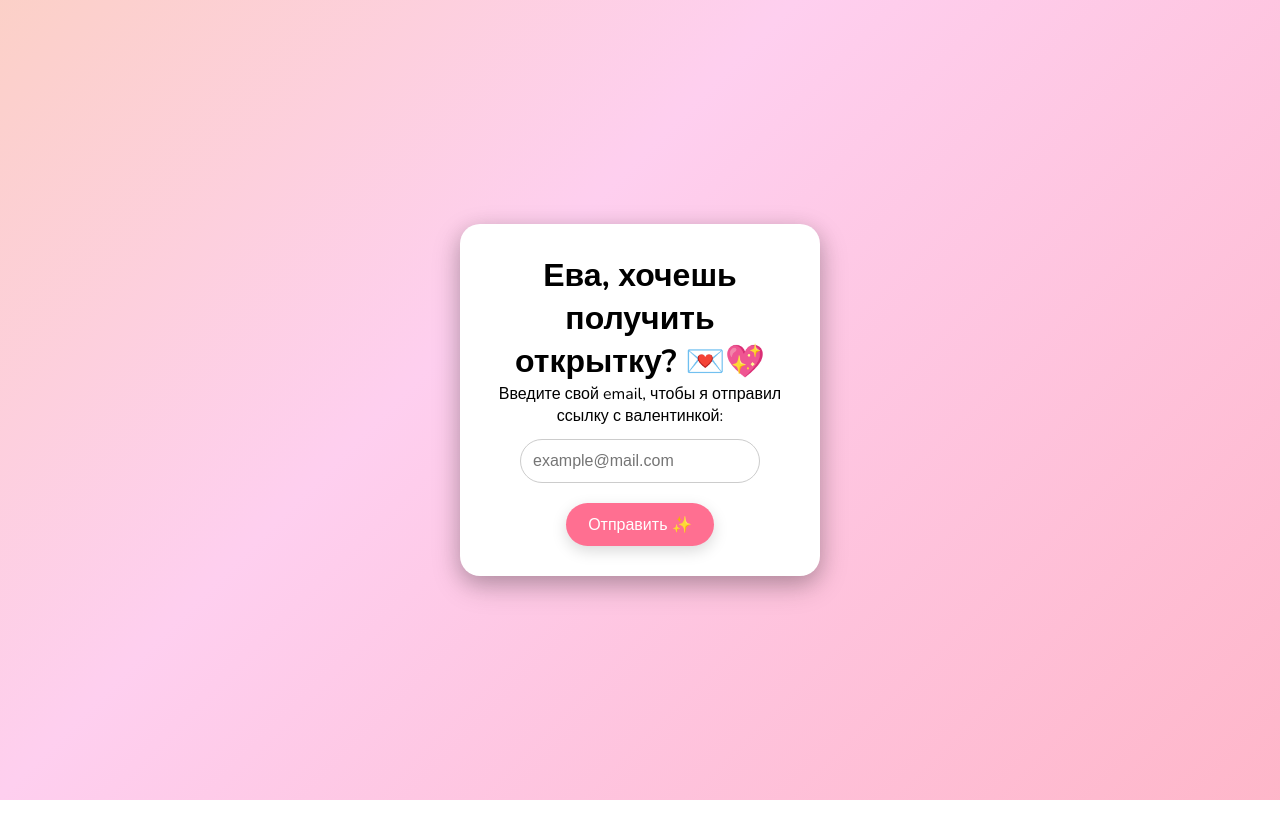
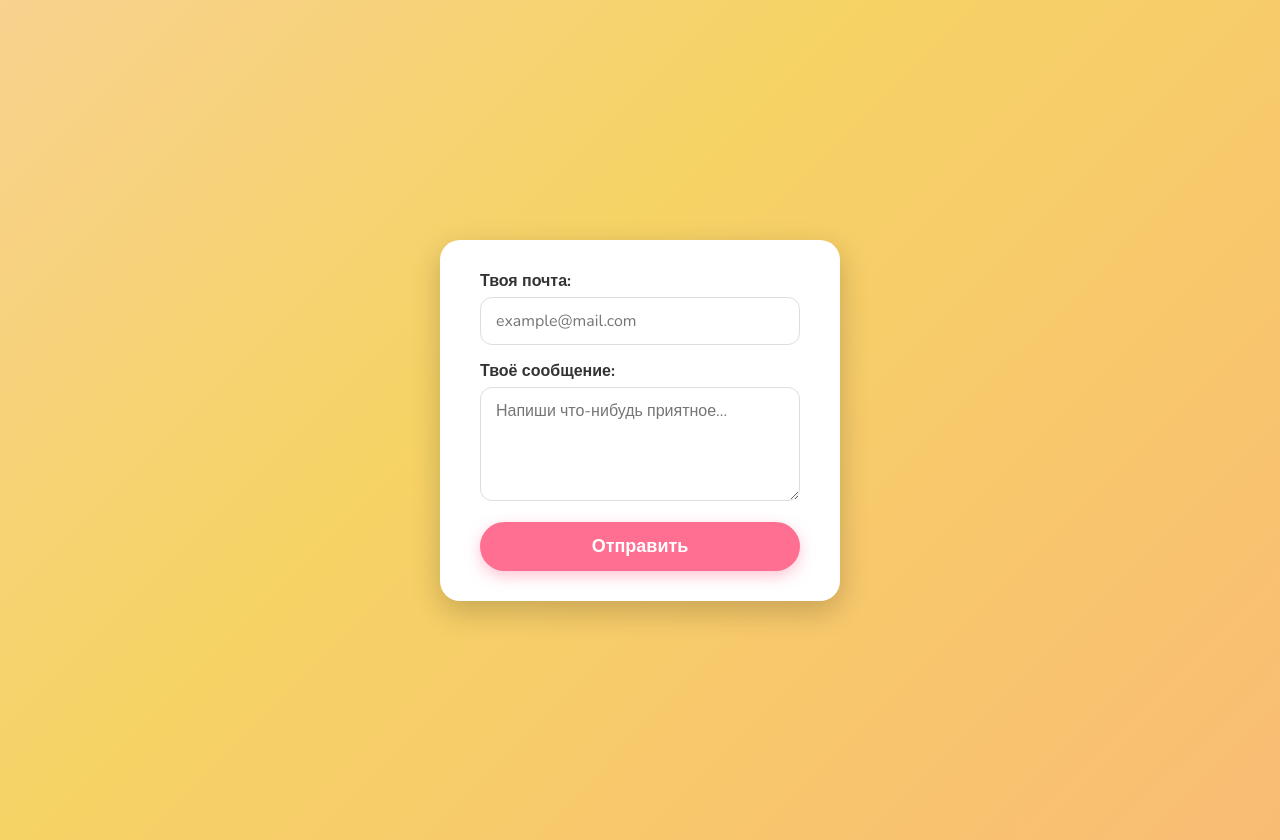
Before and after one commit to Apshubershe/mail, a plain HTML site: page index.html in a window 1280 px wide. Before the commit the page ends 800 px from the top, so only its background shows below. Drawn offline with nearby package versions, Linux system fonts and the light colour scheme.

Commit message:
Update index.html

```diff
--- a/index.html
+++ b/index.html
@@ -1,32 +1,92 @@
 <!DOCTYPE html>
 <html lang="ru">
 <head>
-<meta charset="UTF-8">
-<title>Отправь открытку 💌</title>
+  <meta charset="UTF-8" />
+  <title>Отправь открытку 💌</title>
 
-<!-- Шрифт -->
-<link rel="preconnect" href="https://fonts.googleapis.com">
-<link rel="preconnect" href="https://fonts.gstatic.com" crossorigin>
-<link href="https://fonts.googleapis.com/css2?family=Nunito:wght@400;700&display=swap" rel="stylesheet">
+  <link rel="preconnect" href="https://fonts.googleapis.com" />
+  <link rel="preconnect" href="https://fonts.gstatic.com" crossorigin />
+  <link href="https://fonts.googleapis.com/css2?family=Nunito:wght@400;700&display=swap" rel="stylesheet" />
 
-<link rel="stylesheet" href="style.css">
+  <style>
+    body {
+      margin: 0;
+      font-family: 'Nunito', sans-serif;
+      min-height: 100vh;
+      background: linear-gradient(135deg, #ff9a9e, #fecfef, #f6d365, #fda085);
+      background-size: 400% 400%;
+      animation: gradientBG 15s ease infinite;
+      display: flex;
+      justify-content: center;
+      align-items: center;
+      padding: 20px;
+    }
+    @keyframes gradientBG {
+      0% {background-position: 0% 50%;}
+      50% {background-position: 100% 50%;}
+      100% {background-position: 0% 50%;}
+    }
+    form {
+      background: white;
+      padding: 30px 40px;
+      border-radius: 20px;
+      box-shadow: 0 10px 30px rgba(0,0,0,0.2);
+      max-width: 400px;
+      width: 100%;
+      box-sizing: border-box;
+    }
+    label {
+      display: block;
+      margin-bottom: 15px;
+      font-weight: 600;
+      color: #333;
+    }
+    input[type="email"], textarea {
+      width: 100%;
+      padding: 12px 15px;
+      border: 1px solid #ddd;
+      border-radius: 12px;
+      font-size: 16px;
+      font-family: 'Nunito', sans-serif;
+      resize: vertical;
+      box-sizing: border-box;
+      margin-top: 5px;
+      transition: border-color 0.3s;
+    }
+    input[type="email"]:focus, textarea:focus {
+      outline: none;
+      border-color: #ff6f91;
+      box-shadow: 0 0 8px rgba(255,111,145,0.5);
+    }
+    button {
+      width: 100%;
+      background: #ff6f91;
+      color: white;
+      font-size: 18px;
+      font-weight: 700;
+      padding: 14px;
+      border: none;
+      border-radius: 999px;
+      cursor: pointer;
+      box-shadow: 0 5px 15px rgba(255,111,145,0.4);
+      transition: background 0.3s ease;
+    }
+    button:hover {
+      background: #ff4f7b;
+    }
+  </style>
 </head>
 <body>
-
-<div class="card">
-  <h1>Ева, хочешь получить открытку? 💌💖</h1>
-  <p>Введите свой email, чтобы я отправил ссылку с валентинкой:</p>
-
-  <form id="emailForm" action="https://formspree.io/f/xqelrrwq" method="POST">
-    <input type="email" name="email" placeholder="example@mail.com" required>
-    <button type="submit">Отправить ✨</button>
+  <form action="https://formspree.io/f/xqelrrwq" method="POST">
+    <label>
+      Твоя почта:
+      <input type="email" name="email" required placeholder="example@mail.com" />
+    </label>
+    <label>
+      Твоё сообщение:
+      <textarea name="message" rows="4" placeholder="Напиши что-нибудь приятное..."></textarea>
+    </label>
+    <button type="submit">Отправить</button>
   </form>
-
-  <p id="message" class="hidden"></p>
-</div>
-
-<div id="hearts-container"></div>
-
-<script src="script.js"></script>
 </body>
 </html>
```
